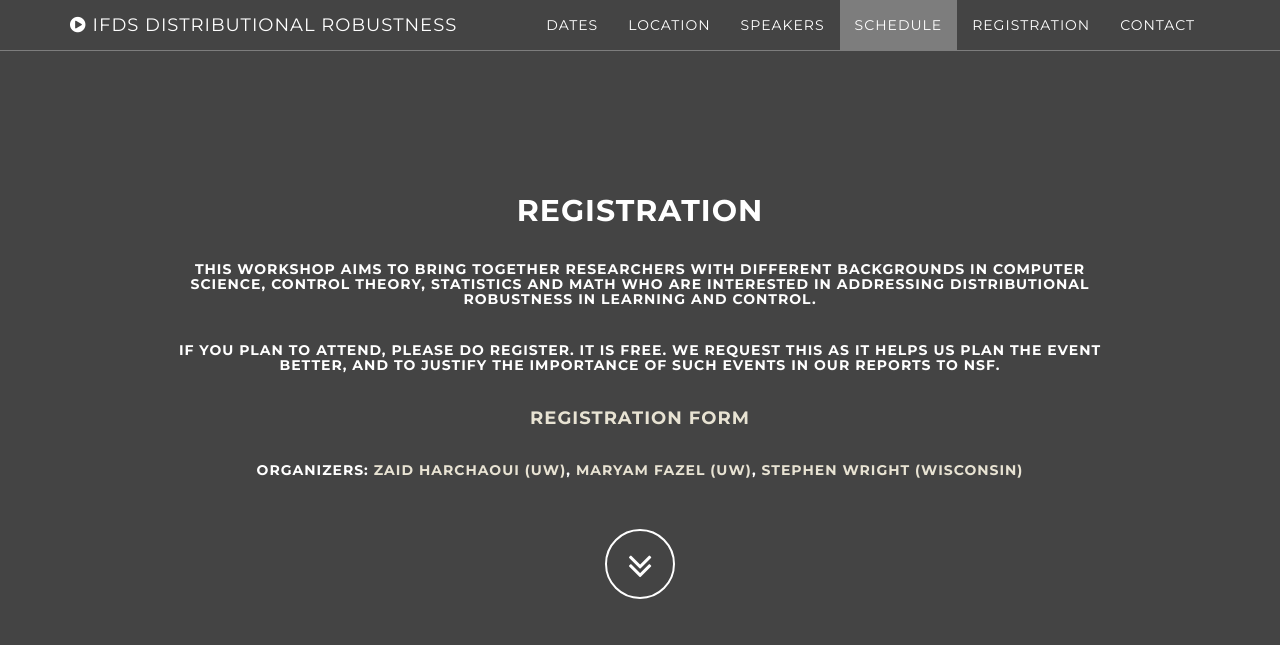
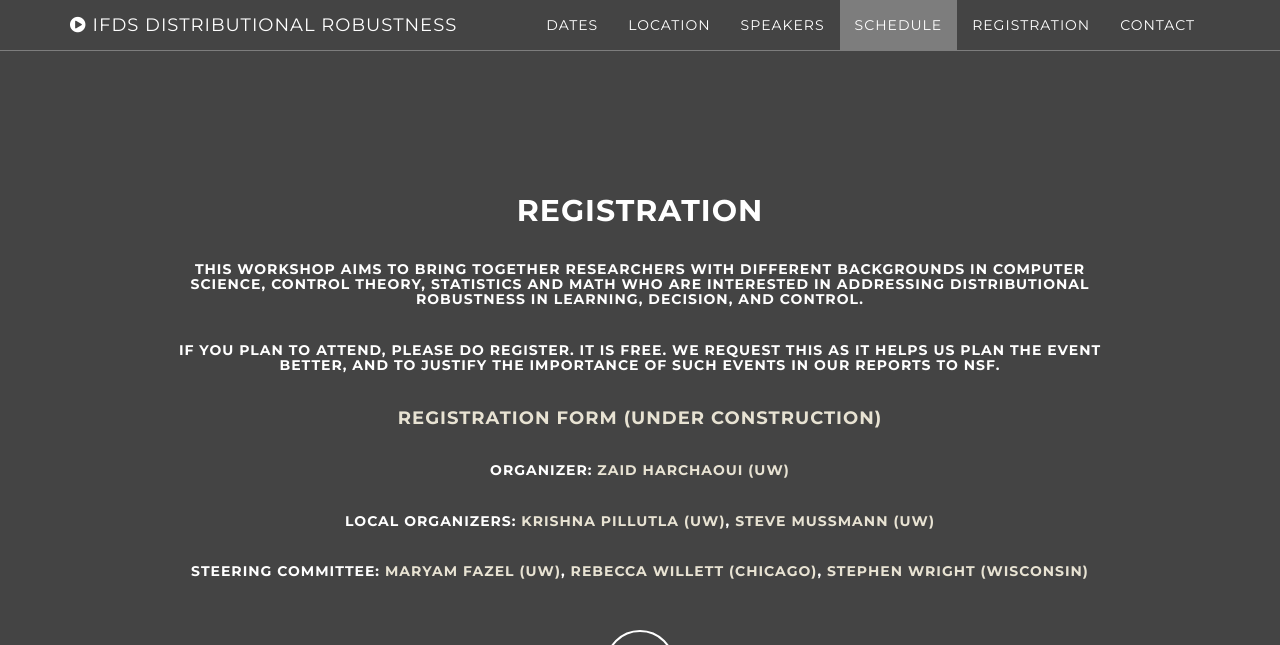
Before and after one commit to kgjamieson/ifds-workshop-2025, a Jekyll site: the page built from index.html, in a window 1280 px wide and 900 px high, scrolled down 4379 px, cut to the strip 0-645 px from the top of the window. Built offline with Jekyll 4.4.1, drawn with Linux system fonts in a browser that asks for light colours.

Commit message:
Update about.html

```diff
--- a/_includes/about.html
+++ b/_includes/about.html
@@ -4,12 +4,20 @@
         <div class="row">
           <div class="col-md-10 col-md-offset-1">
             <h2 class="text-center">Registration</h2>
-            <h5 class="text-center">This workshop aims to bring together researchers with different backgrounds in computer science, control theory, statistics and math who are interested in addressing distributional robustness in learning and control.</h5>
-            <h5 class="text-center">If you plan to attend, please do register. It is FREE. We request this as it helps us plan the event better, and to justify the importance of such events in our reports to NSF.</h5>
-            <h4 class="text-center"><a href="TODO">Registration Form</a>
-            <h5 class="text-center">Organizers:
-                <a href="https://faculty.washington.edu/zaid/">Zaid Harchaoui (UW)</a>,
+            <h5 class="text-center">This workshop aims to bring together researchers with different backgrounds in computer science,
+                    control theory, statistics and math who are interested in addressing distributional robustness in
+                    learning, decision, and control.</h5>
+            <h5 class="text-center">If you plan to attend, please do register. It is FREE. We request this as it helps us plan the event better,
+                    and to justify the importance of such events in our reports to NSF.</h5>
+            <h4 class="text-center"><a href="TODO">Registration Form (Under Construction)</a>
+            <h5 class="text-center">Organizer:
+                <a href="https://faculty.washington.edu/zaid/">Zaid Harchaoui (UW)</a>
+            <h5 class="text-center">Local Organizers:
+                <a href="https://krishnap25.github.io">Krishna Pillutla (UW)</a>,
+                <a href="https://stephen.mussmann.xyz/">Steve Mussmann (UW)</a>
+            <h5 class="text-center">Steering Committee:
                 <a href="https://faculty.washington.edu/mfazel/">Maryam Fazel (UW)</a>,
+                <a href="https://willett.psd.uchicago.edu/">Rebecca Willett (Chicago)</a>,
                 <a href="http://pages.cs.wisc.edu/~swright/">Stephen Wright (Wisconsin)</a>
           </div>
         </div>
```
